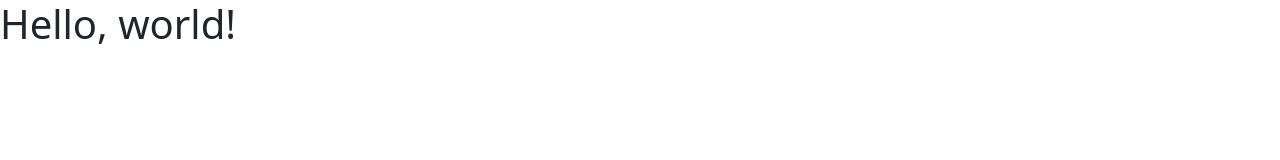
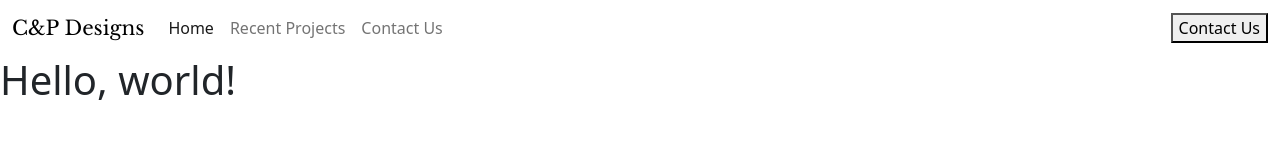
Before and after one commit to chanlathung/mfw-project, a plain HTML site: page index.html in a window 1280 px wide. Drawn offline with nearby package versions, Linux system fonts and the light colour scheme.

Commit message:
Adds Navbar with Contact Us buttons for mobile and md-lg view.
- Contact Us button is centered on navbar in mobile view.
- Contact Us button is aligned to the right of the navbar in md-lg view.

```diff
--- a/CSS/styles.css
+++ b/CSS/styles.css
@@ -0,0 +1,7 @@
+html {
+    box-sizing: border-box;
+}
+
+*, *:before, *:after {
+    box-sizing: inherit;
+}
--- a/index.html
+++ b/index.html
@@ -9,12 +9,42 @@
     <link href="https://cdn.jsdelivr.net/npm/bootstrap@5.1.3/dist/css/bootstrap.min.css" rel="stylesheet" integrity="sha384-1BmE4kWBq78iYhFldvKuhfTAU6auU8tT94WrHftjDbrCEXSU1oBoqyl2QvZ6jIW3" crossorigin="anonymous">
 
     <!-- CSS -->
-    <link href="stylesheet" rel="CSS/stylesheet">
+    <link href="CSS/styles.css" rel="CSS/stylesheet">
 
-    <title>Hello, world!</title>
+    <!-- Google Fonts -->
+    <link rel="preconnect" href="https://fonts.googleapis.com">
+    <link rel="preconnect" href="https://fonts.gstatic.com" crossorigin>
+    <link href="https://fonts.googleapis.com/css2?family=Lato&family=Libre+Baskerville&family=Montserrat&display=swap" rel="stylesheet">
+
+    <title>C&P Designs</title>
   </head>
   <body>
-    <h1>Hello, world!</h1>
+    <nav class="navbar navbar-expand-md navbar-light">
+      <div class="container-fluid">
+        <a class="navbar-brand fs-5" style="font-family: 'Libre Baskerville', Times, sans serif; color: black;" href="#">C&P Designs</a>
+        <!-- Contact Us Button -->
+        <div class="d-md-none">
+          <button>Contact Us</button>
+        </div>
+        <button class="navbar-toggler" type="button" data-bs-toggle="collapse" data-bs-target="#navbarNavAltMarkup" aria-controls="navbarNavAltMarkup" aria-expanded="false" aria-label="Toggle navigation">
+          <span class="navbar-toggler-icon"></span>
+        </button>
+        <div class="collapse navbar-collapse text-center" id="navbarNavAltMarkup">
+          <div class="navbar-nav">
+            <a class="nav-link active" aria-current="page" href="#">Home</a>
+            <a class="nav-link" href="#">Recent Projects</a>
+            <a class="nav-link" href="#">Contact Us</a>
+          </div>
+        </div>
+        <div class="d-none d-md-block">
+          <button>Contact Us</button>
+        </div>
+      </div>
+    </nav>
+    <div>
+      <h1>Hello, world!</h1>
+    </div>
+
 
     <!-- Optional JavaScript; choose one of the two! -->
 
```
